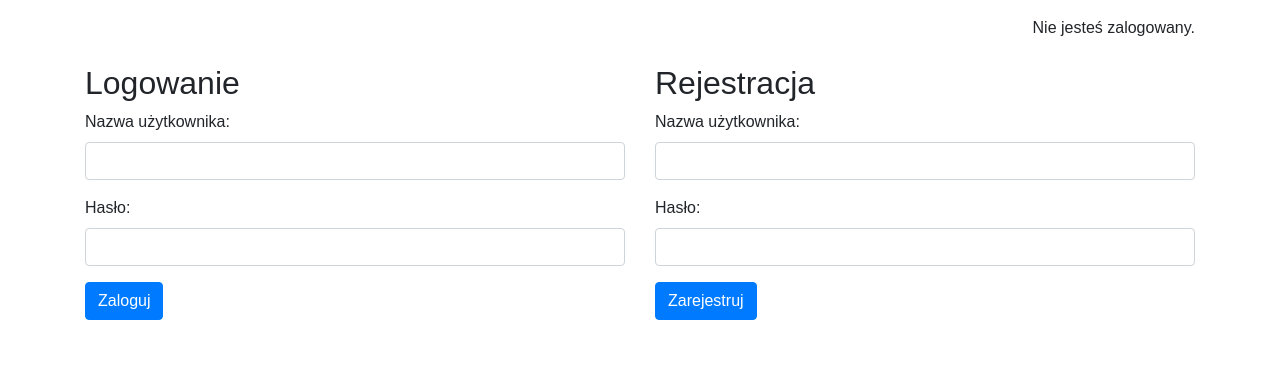
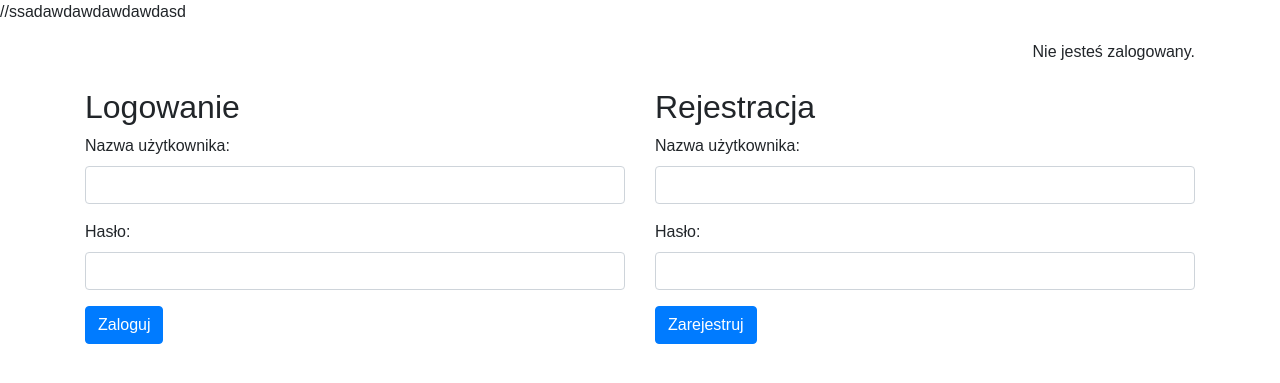
Before and after one commit to borsuk1234/sklep, a PHP site: page / in a window 1280 px wide. Shown: the top 383 px of the page. Run offline with PHP 8.4, Linux system fonts and the light colour scheme; some libraries are stand-ins or nearby versions.

Commit message:
Update index.php

```diff
--- a/index.php
+++ b/index.php
@@ -5,7 +5,7 @@ session_start();
 <!DOCTYPE html>
 <html lang="pl">
 <head>
-    <meta charset="UTF-8">
+    <meta charset="UTF-8"> //ssadawdawdawdawdasd
     <title></title>
     <link href="https://stackpath.bootstrapcdn.com/bootstrap/4.5.2/css/bootstrap.min.css" rel="stylesheet">
     <style>
```
